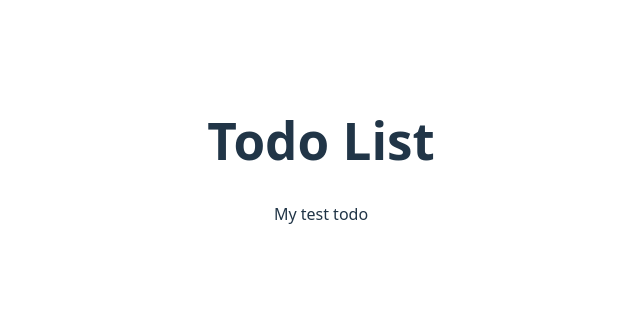
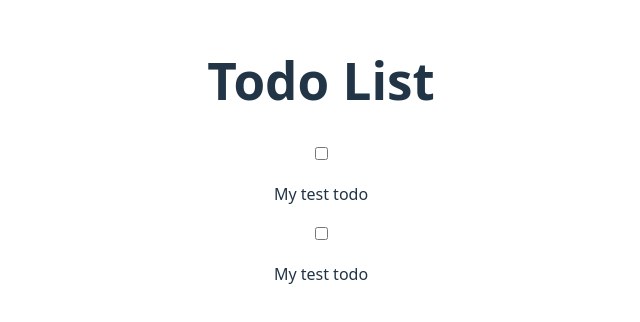
Before and after one commit to ollypolly/todo-list-2, a React (Vite) app: page / in a window 1280 px wide. Shown: the part 240-562 px from the top of the page, without its empty margins (319-959 px from the left). Built offline with nearby package versions, Linux system fonts and the light colour scheme.

Commit message:
Update addTodo function

```diff
--- a/src/components/TodoList/TodoList.tsx
+++ b/src/components/TodoList/TodoList.tsx
@@ -6,7 +6,10 @@ export const TodoList = () => {
   return (
     <>
       {todos.map((todo) => (
-        <p>{todo.description}</p>
+        <>
+          <input type="checkbox" />
+          <p>{todo.description}</p>
+        </>
       ))}
     </>
   );
--- a/src/components/TodoList/useTodos.ts
+++ b/src/components/TodoList/useTodos.ts
@@ -7,13 +7,27 @@ const initialTodos: Todo[] = [
     description: 'My test todo',
     completed: false,
   },
+  {
+    id: '2',
+    description: 'My test todo',
+    completed: false,
+  },
 ];
 
 export const useTodos = () => {
   // Todo state - could be pulled from an api
   const [todos, setTodos] = useState(initialTodos);
 
-  const addTodo = (newTodo: Todo) => setTodos([...todos, newTodo]);
+  const addTodo = (newTodo: Partial<Todo>) =>
+    setTodos([
+      ...todos,
+      {
+        id: 'generate',
+        completed: false,
+        description: '',
+        ...newTodo,
+      },
+    ]);
 
   const updateTodo = (updatedTodo: Todo) =>
     setTodos(
```
